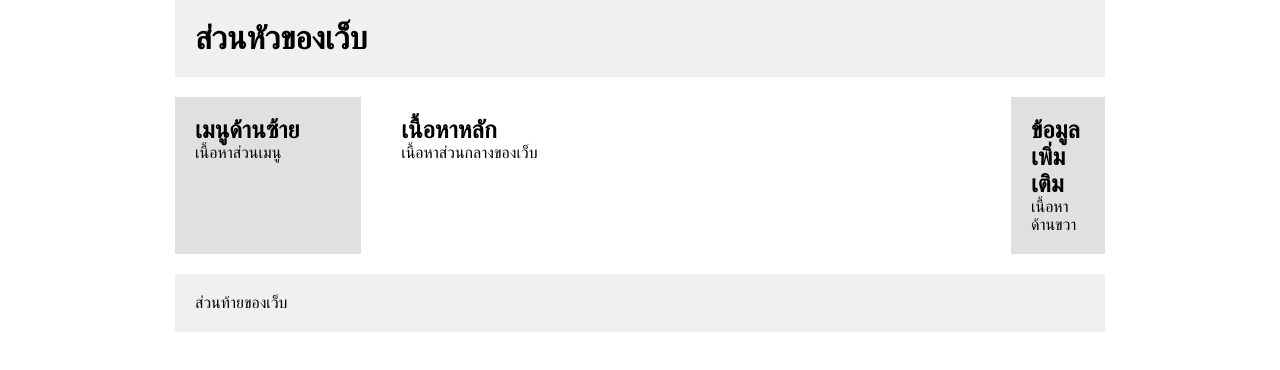
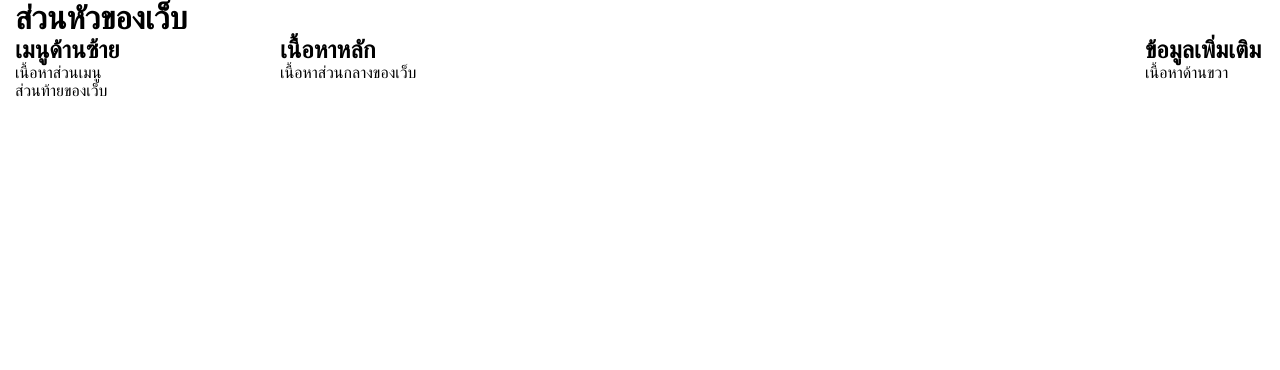
Before and after one commit to champseo2017/learn_css2024, a plain HTML site: page index.html in a window 1280 px wide. Drawn offline with Linux system fonts and the light colour scheme.

Commit message:
ปรับ style สัดส่วนจากทั้งหมด 100%

```diff
--- a/index.html
+++ b/index.html
@@ -6,75 +6,47 @@
     <meta name="viewport" content="width=device-width, initial-scale=1.0" />
     <title>ตัวอย่างเว็บแบบยืดหยุ่น</title>
     <style>
-      /* ล้างค่าพื้นฐานของทุกอีลีเมนต์ */
       * {
         margin: 0;
         padding: 0;
         box-sizing: border-box;
       }
 
-      /* กำหนดขนาดสูงสุดของ container ไม่ให้กว้างเกินไป */
       .container {
-        max-width: 960px; /* ขนาดต้นแบบจากดีไซน์ */
-        margin: 0 auto; /* จัดให้อยู่ตรงกลาง */
-        padding: 0 15px; /* เว้นระยะขอบด้านข้าง */
+        /* ไม่กำหนด max-width เพื่อให้ขยายได้ไม่จำกัด */
+        width: 100%; /* ใช้พื้นที่เต็มหน้าจอ */
+        margin: 0 auto;
+        padding: 0 15px;
       }
 
-      /* ส่วนหัวของเว็บ */
-      .header {
-        /* 960px / 960px = 100% */
-        width: 100%;
-        background-color: #f0f0f0;
-        padding: 20px;
+      /* คำนวณสัดส่วนจากความกว้างทั้งหมดของพื้นที่ */
+      .main-content-wrapper {
+        display: flex;
+        gap: 2%; /* ให้มีระยะห่างระหว่างคอลัมน์ 2% */
       }
 
-      /* ส่วนเนื้อหาหลัก */
-      .main-content-wrapper {
-        display: flex; /* ใช้ flexbox จัดเรียงแนวนอน */
-        gap: 20px; /* ระยะห่างระหว่างคอลัมน์ */
-        margin: 20px 0;
+      .left-sidebar {
+        /* คิดจาก 200 หน่วยจากทั้งหมด 960 หน่วย */
+        width: 20%; /* ประมาณ 20.83% ปัดให้เป็นตัวเลขกลมๆ */
       }
 
-      /* คอลัมน์ด้านซ้าย */
-      .left-sidebar {
-        /* 200px / 960px = 20.83333...% */
-        width: 20.83%;
-        background-color: #e0e0e0;
-        padding: 20px;
+      .main-content {
+        /* คิดจาก 660 หน่วยจากทั้งหมด 960 หน่วย */
+        width: 70%; /* ประมาณ 68.75% ปรับให้พอดีกับ gap */
       }
 
-      /* คอลัมน์ตรงกลาง */
-      .main-content {
-        /* 660px / 960px = 68.75% */
-        width: 68.75%;
-        background-color: #ffffff;
-        padding: 20px;
+      .right-sidebar {
+        /* คิดจาก 100 หน่วยจากทั้งหมด 960 หน่วย */
+        width: 10%; /* ประมาณ 10.42% ปัดให้เป็นตัวเลขกลมๆ */
       }
 
-      /* คอลัมน์ด้านขวา */
-      .right-sidebar {
-        /* 100px / 960px = 10.41666...% */
-        width: 10.42%;
-        background-color: #e0e0e0;
-        padding: 20px;
-      }
-
-      /* ส่วนท้ายของเว็บ */
-      .footer {
-        /* 960px / 960px = 100% */
-        width: 100%;
-        background-color: #f0f0f0;
-        padding: 20px;
-      }
-
-      /* การปรับตัวสำหรับหน้าจอขนาดเล็ก */
+      /* สำหรับหน้าจอขนาดเล็ก */
       @media (max-width: 768px) {
-        /* ปรับให้คอลัมน์เรียงแนวตั้งเมื่อหน้าจอแคบ */
         .main-content-wrapper {
           flex-direction: column;
+          gap: 20px;
         }
 
-        /* ปรับความกว้างทุกคอลัมน์เป็นเต็มหน้าจอ */
         .left-sidebar,
         .main-content,
         .right-sidebar {
@@ -116,5 +88,21 @@
         <p>ส่วนท้ายของเว็บ</p>
       </footer>
     </div>
+
+    <!--
+        ความแตกต่างสำคัญในการคิดคำนวณคือ:
+
+1. แทนที่จะหารด้วย 960px เราจะมองเป็นสัดส่วนจากทั้งหมด 100%
+2. เราสามารถปัดตัวเลขให้เป็นจำนวนกลมๆ เพื่อให้ง่ายต่อการทำงาน เช่น
+   - 20.83% ปัดเป็น 20%
+   - 68.75% ปรับเป็น 70%
+   - 10.42% ปัดเป็น 10%
+3. เราต้องคำนึงถึง gap (ระยะห่าง) ระหว่างคอลัมน์ด้วย ในที่นี้ใช้ 2%
+4. ผลรวมของความกว้างทั้งหมดรวม gap ต้องไม่เกิน 100%
+
+วิธีนี้จะทำให้เว็บของเราสามารถขยายได้ไม่จำกัด แต่ยังคงรักษาสัดส่วนที่ดูดีในทุกขนาดหน้าจอ จนกว่าจะถึงจุดที่เราต้องการเปลี่ยนเป็นแบบแนวตั้งสำหรับหน้าจอขนาดเล็ก
+
+
+    -->
   </body>
 </html>
```
